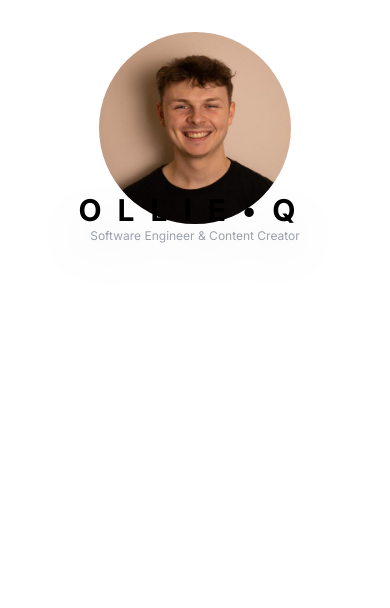
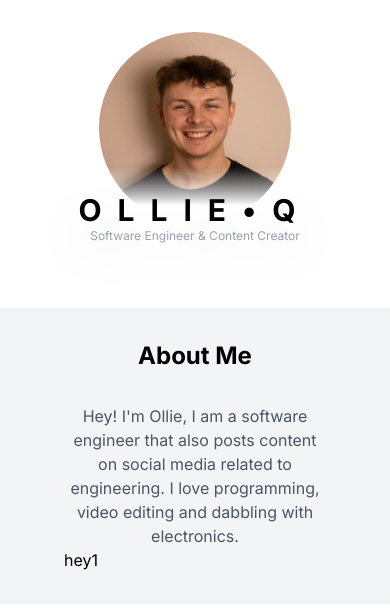
Before and after one commit to OlliePugh/ollieq.co.uk, a Next.js app: page / in a window 390 px wide. Shown: the top 608 px of the page. Built offline with nearby package versions, Linux system fonts and the light colour scheme.

Commit message:
tidied up about me section

```diff
--- a/app/components/atoms/color-follow-cursor-bg.tsx
+++ b/app/components/atoms/color-follow-cursor-bg.tsx
@@ -1,9 +1,67 @@
+"use client";
+
+import { useEffect, useState } from "react";
+
 interface ColorFollowCursorBgProps {
   children: React.ReactNode;
 }
 
 const ColorFollowCursorBg = ({ children }: ColorFollowCursorBgProps) => {
-  return <div>{children}</div>;
+  const [elementRect, setElementRect] = useState<DOMRect | null>(null);
+  const [mousePos, setMousePos] = useState<{ x: number; y: number }>({
+    x: 0,
+    y: 0,
+  });
+
+  useEffect(() => {
+    const handleMouseMove = (event: MouseEvent) => {
+      setMousePos({ x: event.clientX, y: event.clientY });
+    };
+
+    window.addEventListener("mousemove", handleMouseMove);
+
+    return () => {
+      window.removeEventListener("mousemove", handleMouseMove);
+    };
+  }, []);
+
+  useEffect(() => {
+    const updateElementRect = () => {
+      const element = document.getElementById("color-follow-cursor-bg");
+      if (element) {
+        setElementRect(element.getBoundingClientRect());
+      }
+    };
+
+    updateElementRect();
+    window.addEventListener("resize", updateElementRect);
+
+    return () => {
+      window.removeEventListener("resize", updateElementRect);
+    };
+  }, []);
+
+  const gradientX =
+    elementRect && elementRect.width > 0
+      ? ((mousePos.x - elementRect.left) / elementRect.width) * 100
+      : 0;
+
+  const gradientY =
+    elementRect && elementRect.height > 0
+      ? ((mousePos.y - elementRect.top) / elementRect.height) * 100
+      : 0;
+
+  return (
+    <div
+      id="color-follow-cursor-bg"
+      className="-z-10 relative"
+      style={{
+        background: `radial-gradient(120px 120px at ${gradientX}% ${gradientY}%, rgb(230, 230, 230), rgb(255, 255, 255))`,
+      }}
+    >
+      {children}
+    </div>
+  );
 };
 
 export default ColorFollowCursorBg;
--- a/app/components/atoms/faded-overlay.tsx
+++ b/app/components/atoms/faded-overlay.tsx
@@ -14,9 +14,7 @@ const FadedOverlay = ({ children, enabled }: FadedOverlayProps) => {
         className="absolute top-0 right-0 left-0 bottom-0"
         style={{
           background:
-            typeof window !== "undefined"
-              ? "linear-gradient(to bottom, transparent 0%, rgba(255, 255, 255, 0) 65%, rgba(255, 255, 255, 1) 90%)"
-              : "",
+            "linear-gradient(to bottom, transparent 0%, transparent 70%, rgba(255, 255, 255, 1) 90%)",
         }}
       >
         <div style={{ zIndex: -1 }} className="relative w-full h-full">
--- /dev/null
+++ b/app/components/molecules/about-me.tsx
@@ -0,0 +1,17 @@
+const AboutMe = () => {
+  return (
+    <div className=" bg-gray-100 py-8 px-16 md:px-0">
+      <h1 className="text-center font-bold text-2xl">About Me</h1>
+      <div className="flex flex-col-reverse md:flex-row justify-evenly pt-8">
+        <div className="basis-2/5">hey1</div>
+        <p className="basis-2/5 text-gray-600 text-center md:text-left">
+          {`Hey! I'm Ollie, I am a software engineer that also posts content on
+          social media related to engineering. I love programming, video editing
+          and dabbling with electronics.`}
+        </p>
+      </div>
+    </div>
+  );
+};
+
+export default AboutMe;
--- a/app/components/molecules/header.tsx
+++ b/app/components/molecules/header.tsx
@@ -1,15 +1,32 @@
 "use client";
-import { useMediaQuery } from "react-responsive";
+import { useEffect, useState } from "react";
 import FadedOverlay from "../atoms/faded-overlay";
 import HeadshotImage from "../atoms/headshot-image";
 import { BREAK_POINTS } from "@/app/consts";
 
 const IntroductionName = () => {
-  const isMediumScreen = useMediaQuery({ query: BREAK_POINTS.md });
+  const [isAboveMdThreshold, setIsAboveMdThreshold] = useState(false);
+
+  useEffect(() => {
+    const handleResize = () => {
+      setIsAboveMdThreshold(window.innerWidth >= BREAK_POINTS.md);
+    };
+
+    // Calculate screen width on component mount
+    handleResize();
+
+    // Add event listener to recalculate on window resize
+    window.addEventListener("resize", handleResize);
+
+    // Clean up event listener on component unmount
+    return () => {
+      window.removeEventListener("resize", handleResize);
+    };
+  }, []);
 
   return (
     <div className="flex flex-col-reverse md:flex-row py-8">
-      <div className="md:basis-2/3 flex justify-center items-center">
+      <div className="md:basis-2/3 flex justify-center items-center ">
         <div className="-translate-y-8 z-10 sm:-translate-y-12 md:translate-y-0">
           <h1 className="text-3xl tracking-[1rem] font-bold drop-shadow-2xl text-center sm:text-6xl sm:tracking-[1.5rem] md:text-left md:tracking-[2rem]">
             OLLIE•Q
@@ -20,11 +37,13 @@ const IntroductionName = () => {
         </div>
       </div>
       <div className="basis-1/3 md:drop-shadow-2xl">
-        <div className=" h-48 w-48 sm:h-64 sm:w-64 relative flex m-auto md:m-0">
-          {/* <FadedOverlay enabled={!isMediumScreen}> */}
-          {/* the fade overlay is causing errors as use media query does not work straight away AFAIK */}
-          <HeadshotImage />
-          {/* </FadedOverlay> */}
+        <div className=" h-48 w-48 sm:h-64 sm:w-64 relative flex m-auto md:m-0 rounded-full overflow-hidden z-1 scale-[1.01]">
+          <FadedOverlay enabled={!isAboveMdThreshold}>
+            <div className="scale-[0.99] w-full h-full">
+              {/* scale is required to hide a strange border clipping issue */}
+              <HeadshotImage />
+            </div>
+          </FadedOverlay>
         </div>
       </div>
     </div>
--- a/app/consts.ts
+++ b/app/consts.ts
@@ -1,7 +1,7 @@
 export const BREAK_POINTS = {
-  sm: "(min-width: 640px)",
-  md: "(min-width: 768px)",
-  lg: "(min-width: 1024px)",
-  xl: "(min-width: 1280px)",
-  twoxl: "(min-width: 1536px)",
+  sm: 640,
+  md: 768,
+  lg: 1024,
+  xl: 1280,
+  twoxl: 1536,
 };
--- a/app/layout.tsx
+++ b/app/layout.tsx
@@ -1,21 +1,21 @@
-import './globals.css'
-import { Inter } from 'next/font/google'
+import "./globals.css";
+import { Inter } from "next/font/google";
 
-const inter = Inter({ subsets: ['latin'] })
+const inter = Inter({ subsets: ["latin"] });
 
 export const metadata = {
-  title: 'Create Next App',
-  description: 'Generated by create next app',
-}
+  title: "Ollie Q",
+  description: "Ollie Q Portfolio Site",
+};
 
 export default function RootLayout({
   children,
 }: {
-  children: React.ReactNode
+  children: React.ReactNode;
 }) {
   return (
     <html lang="en">
       <body className={inter.className}>{children}</body>
     </html>
-  )
+  );
 }
--- a/app/page.tsx
+++ b/app/page.tsx
@@ -1,12 +1,11 @@
 import IntroductionName from "./components/molecules/header";
-import ColorFollowCursorBg from "./components/atoms/color-follow-cursor-bg";
+import AboutMe from "./components/molecules/about-me";
 
 export default function Home() {
   return (
-    <main className="min-h-screen">
-      {/* <ColorFollowCursorBg> */}
+    <main className="min-h-screen max-w-screen-2xl m-auto">
       <IntroductionName />
-      {/* </ColorFollowCursorBg> */}
+      <AboutMe />
     </main>
   );
 }
```
